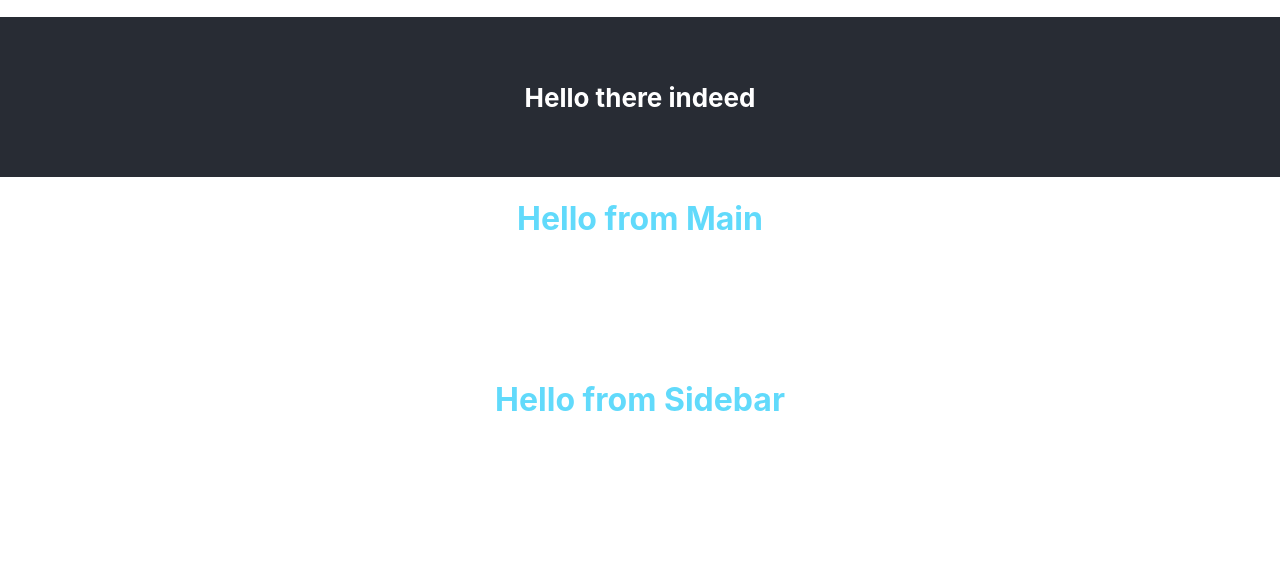
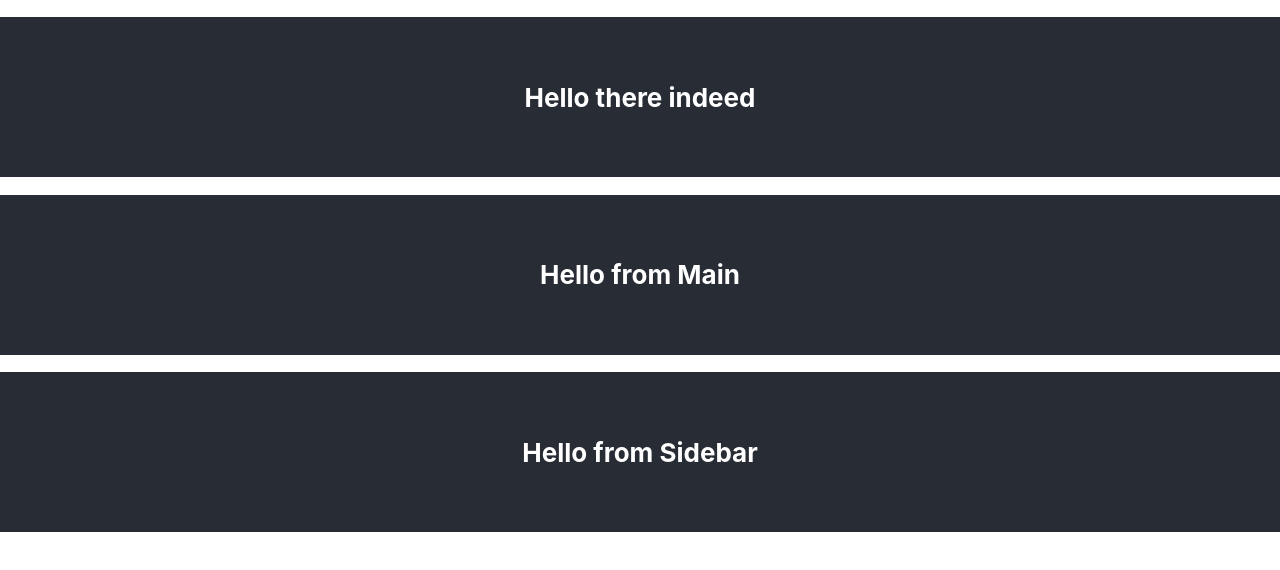
Before and after one commit to aggarwal-ujjwal/React-playground, a React (Create React App) app in the folder props-ex/: page / in a window 1280 px wide. Shown: the top 570 px of the page. Built offline with nearby package versions, Linux system fonts and the light colour scheme.

Commit message:
css changes

```diff
--- a/props-ex/src/components/Main.js
+++ b/props-ex/src/components/Main.js
@@ -1,6 +1,6 @@
 function Main() {
     return (
-        <h1 className="App-main">Hello from Main</h1>
+        <h1 className="App-header">Hello from Main</h1>
     );
 }
 
--- a/props-ex/src/components/Sidebar.js
+++ b/props-ex/src/components/Sidebar.js
@@ -1,6 +1,6 @@
 function Sidebar(){
     return (
-        <h1 className="App-main">Hello from Sidebar</h1>
+        <h1 className="App-header">Hello from Sidebar</h1>
     );
 }
 
```
